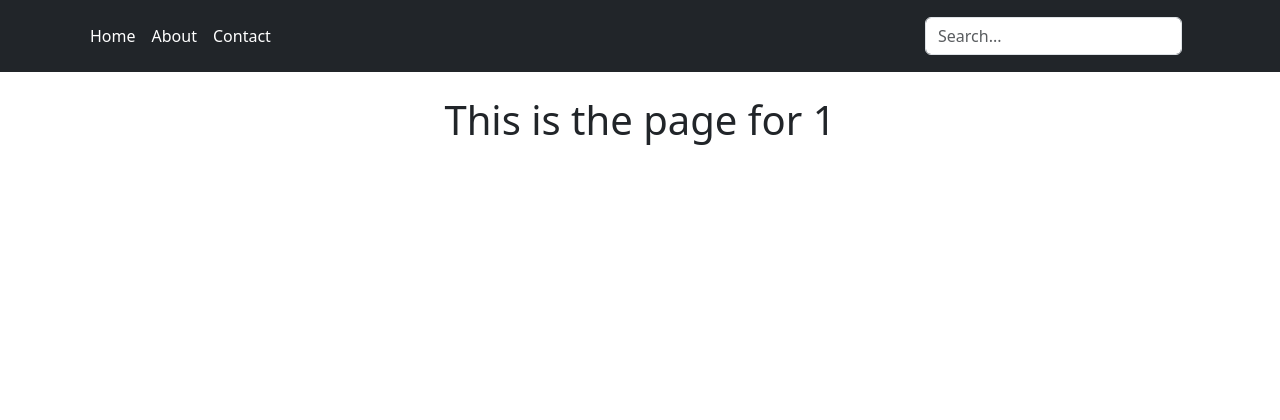
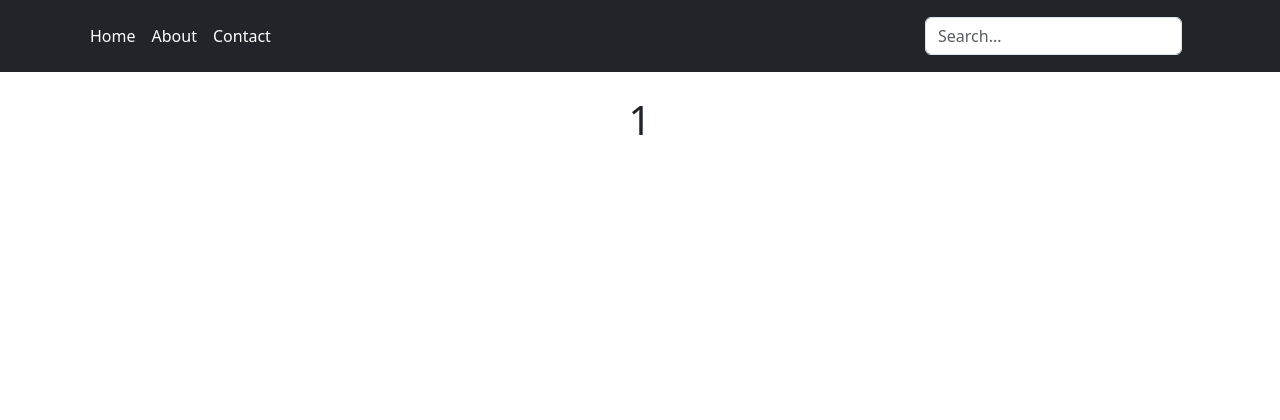
Before and after one commit to NoizCode/kairosnow, a Flask app: page /main/1 in a window 1280 px wide. Shown: the top 420 px of the page. Run offline with Flask 3, Linux system fonts and the light colour scheme; data that the repository does not hold is empty.

Commit message:
UI changes

```diff
--- a/website/templates/main.html
+++ b/website/templates/main.html
@@ -1,7 +1,7 @@
-{% extends "base.html" %}{% block title %}{% endblock %}
+{% extends "base.html" %}{% block title %}{{city}}{% endblock %}
 {% block content %}
 <br>
-<h1 style="text-align: center;">This is the page for {{ city }}</h1>
+<h1 style="text-align: center;">{{city}}</h1>
 <br>
 <ul class="list-group">
     {% for time in timestamp %}
```
